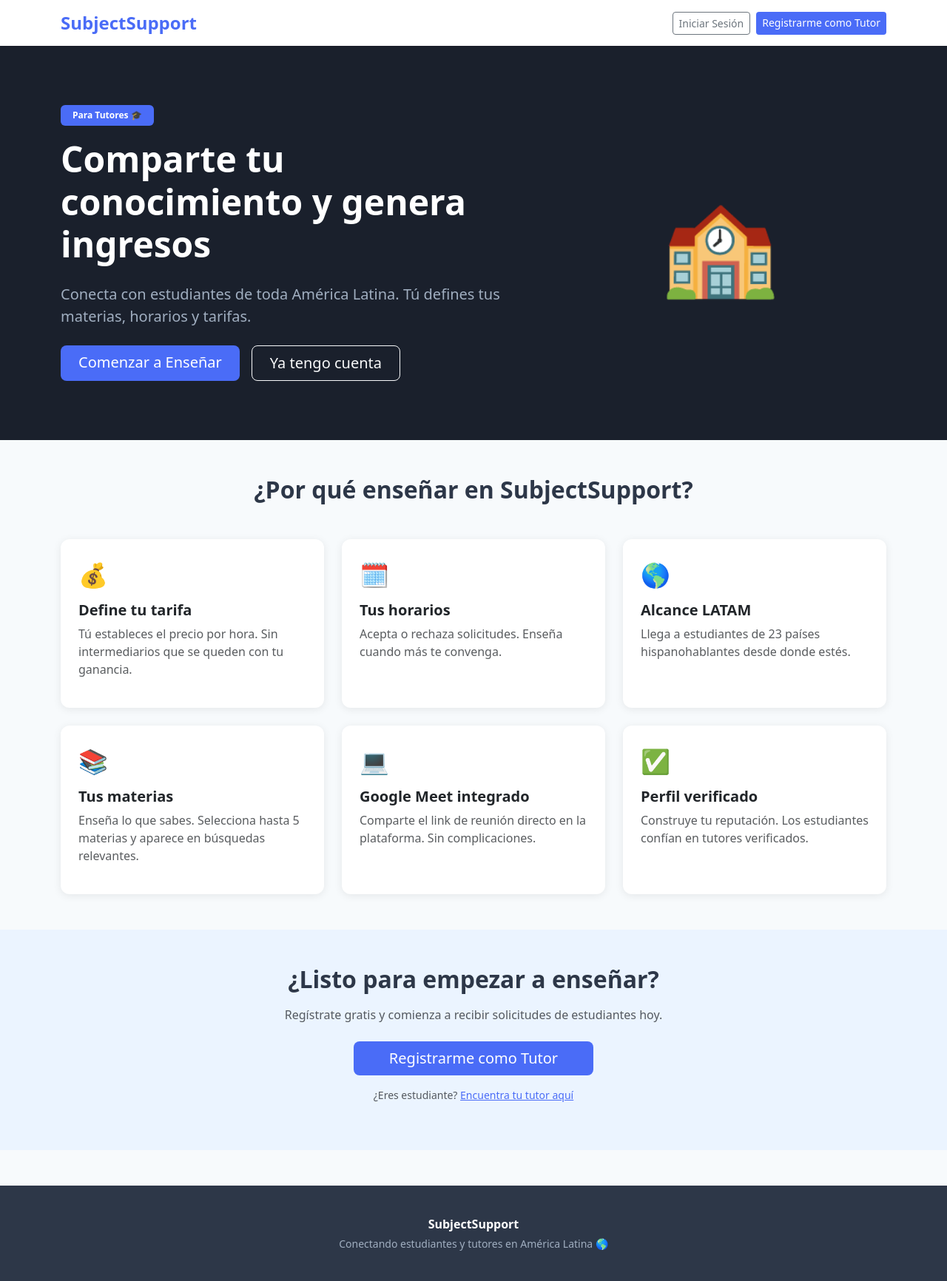
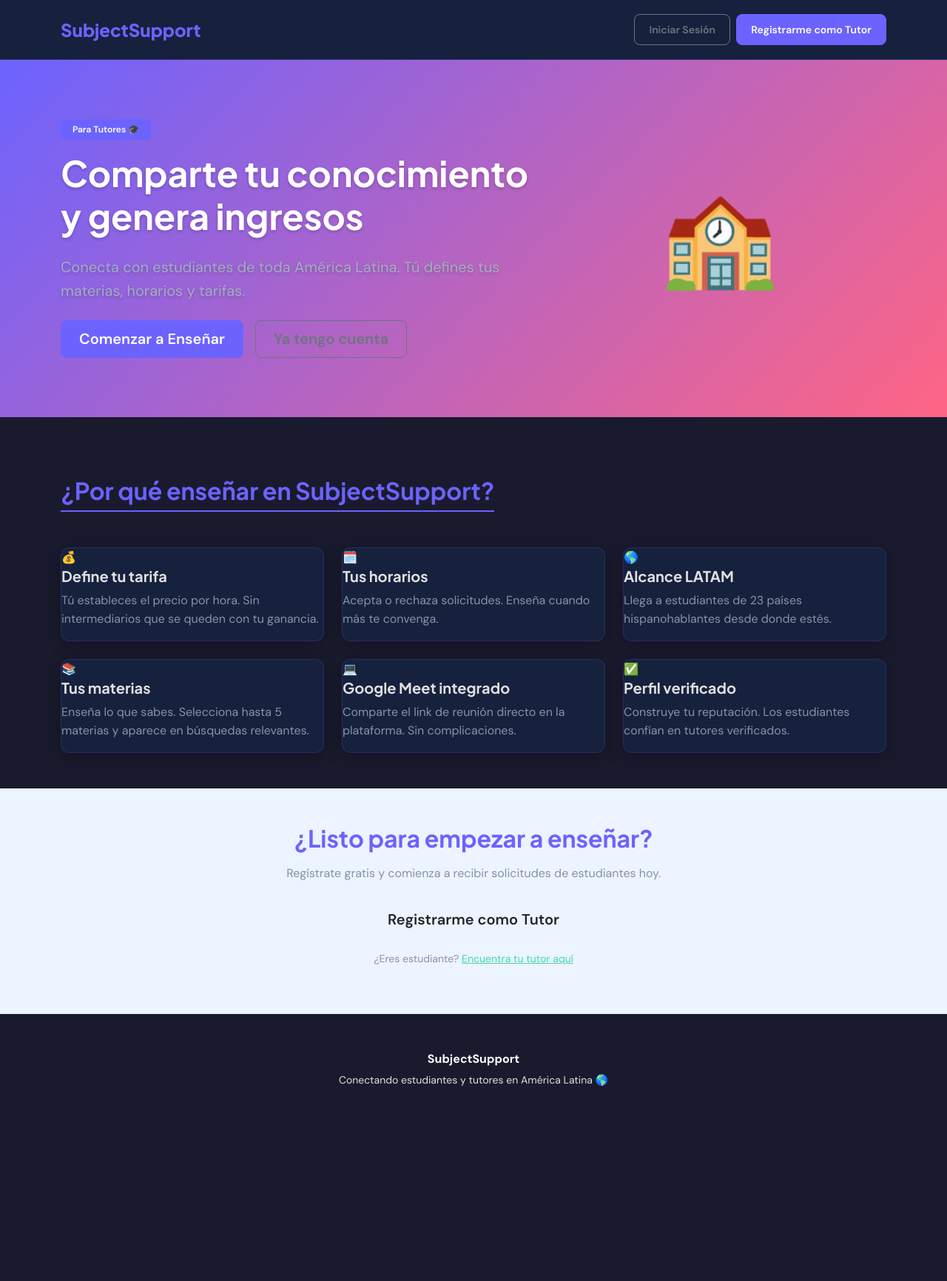
Before and after one commit to levi1519/subjectSupport, a Django app: page /tutores/ in a window 1280 px wide. Shown: the whole page at 74% size. After the commit the page ends 1469 px from the top, so only its background shows below. Run offline with Django 5.2, Linux system fonts and the light colour scheme; the visitor is signed in with stand-in values (Sample User, id 1); parts of the project's set-up code (start-up, migrations or seed data) failed here and were passed over.

Commit message:
style: EduLatam dark theme applied to MVP - Add edulatam.css with violet/coral/mint palette - Update base_public.html with Google Fonts + static CSS - Transform tutor/student landings to dark theme - Transform tutor/client dashboards to dark theme - Replace inline styles with CSS variables - Update all buttons to btn-primary (violet theme)

```diff
--- a/apps/academicTutoring/templates/landing/tutor_landing.html
+++ b/apps/academicTutoring/templates/landing/tutor_landing.html
@@ -4,21 +4,21 @@
 
 {% block nav_buttons %}
     <a href="{% url 'tutor_login' %}" class="btn btn-outline-secondary btn-sm">Iniciar Sesión</a>
-    <a href="{% url 'tutor_register' %}" class="btn btn-accent btn-sm">Registrarme como Tutor</a>
+    <a href="{% url 'tutor_register' %}" class="btn btn-primary btn-sm">Registrarme como Tutor</a>
 {% endblock %}
 
 {% block content %}
 <!-- HERO -->
-<section style="background: #1A202C; color: white; padding: 80px 0;">
+<section class="dashboard-header" style="padding: 80px 0;">
     <div class="container">
         <div class="row align-items-center">
             <div class="col-lg-7">
-                <span class="badge mb-3 px-3 py-2" style="background: #4A6CF7;">Para Tutores 🎓</span>
+                <span class="badge bg-primary mb-3 px-3 py-2">Para Tutores 🎓</span>
                 <h1 class="display-5 fw-bold mb-4">Comparte tu conocimiento y genera ingresos</h1>
                 <p class="lead mb-4" style="color: #A0AEC0;">Conecta con estudiantes de toda América Latina. Tú defines tus materias, horarios y tarifas.</p>
                 <div class="d-flex gap-3 flex-wrap">
-                    <a href="{% url 'tutor_register' %}" class="btn btn-accent btn-lg px-4">Comenzar a Enseñar</a>
-                    <a href="{% url 'tutor_login' %}" class="btn btn-outline-light btn-lg px-4">Ya tengo cuenta</a>
+                    <a href="{% url 'tutor_register' %}" class="btn btn-primary btn-lg px-4">Comenzar a Enseñar</a>
+                    <a href="{% url 'tutor_login' %}" class="btn btn-outline-secondary btn-lg px-4">Ya tengo cuenta</a>
                 </div>
             </div>
             <div class="col-lg-5 text-center mt-4 mt-lg-0">
@@ -31,45 +31,45 @@
 <!-- FEATURES -->
 <section class="py-5">
     <div class="container">
-        <h2 class="text-center fw-bold mb-5" style="color: var(--primary);">¿Por qué enseñar en SubjectSupport?</h2>
+        <h2 class="section-title text-center fw-bold mb-5">¿Por qué enseñar en SubjectSupport?</h2>
         <div class="row g-4">
             <div class="col-md-4">
-                <div class="feature-card bg-white">
+                <div class="card h-100">
                     <div class="feature-icon">💰</div>
                     <h5 class="fw-bold">Define tu tarifa</h5>
                     <p class="text-muted">Tú estableces el precio por hora. Sin intermediarios que se queden con tu ganancia.</p>
                 </div>
             </div>
             <div class="col-md-4">
-                <div class="feature-card bg-white">
+                <div class="card h-100">
                     <div class="feature-icon">🗓️</div>
                     <h5 class="fw-bold">Tus horarios</h5>
                     <p class="text-muted">Acepta o rechaza solicitudes. Enseña cuando más te convenga.</p>
                 </div>
             </div>
             <div class="col-md-4">
-                <div class="feature-card bg-white">
+                <div class="card h-100">
                     <div class="feature-icon">🌎</div>
                     <h5 class="fw-bold">Alcance LATAM</h5>
                     <p class="text-muted">Llega a estudiantes de 23 países hispanohablantes desde donde estés.</p>
                 </div>
             </div>
             <div class="col-md-4">
-                <div class="feature-card bg-white">
+                <div class="card h-100">
                     <div class="feature-icon">📚</div>
                     <h5 class="fw-bold">Tus materias</h5>
                     <p class="text-muted">Enseña lo que sabes. Selecciona hasta 5 materias y aparece en búsquedas relevantes.</p>
                 </div>
             </div>
             <div class="col-md-4">
-                <div class="feature-card bg-white">
+                <div class="card h-100">
                     <div class="feature-icon">💻</div>
                     <h5 class="fw-bold">Google Meet integrado</h5>
                     <p class="text-muted">Comparte el link de reunión directo en la plataforma. Sin complicaciones.</p>
                 </div>
             </div>
             <div class="col-md-4">
-                <div class="feature-card bg-white">
+                <div class="card h-100">
                     <div class="feature-icon">✅</div>
                     <h5 class="fw-bold">Perfil verificado</h5>
                     <p class="text-muted">Construye tu reputación. Los estudiantes confían en tutores verificados.</p>
--- /dev/null
+++ b/static/css/edulatam.css
@@ -0,0 +1,429 @@
+/* EduLatam Global Styles - Overrides Bootstrap 5 */
+/* Palette: Primary #6C63FF, Secondary #FF6584, Accent #43D9AD, Dark #1A1A2E, Surface #16213E */
+
+:root {
+  --primary: #6C63FF;
+  --secondary: #FF6584;
+  --accent: #43D9AD;
+  --dark: #1A1A2E;
+  --surface: #16213E;
+  --text: #E0E0E0;
+  --muted: #8892A4;
+  --success: #43D9AD;
+  --warning: #FFD166;
+  --danger: #FF6584;
+}
+
+/* Base */
+body {
+  background-color: var(--dark);
+  color: var(--text);
+  font-family: 'DM Sans', sans-serif;
+  line-height: 1.6;
+}
+
+/* Typography */
+h1, h2, h3, h4, h5, h6 {
+  color: var(--text);
+  font-family: 'Plus Jakarta Sans', sans-serif;
+  font-weight: 700;
+}
+
+.text-muted {
+  color: var(--muted) !important;
+}
+
+/* Navbar */
+.navbar {
+  background: var(--surface) !important;
+  border-bottom: 1px solid rgba(108, 99, 255, 0.3);
+  padding: 1rem 0;
+}
+
+.navbar-brand {
+  color: var(--primary) !important;
+  font-weight: 800;
+  font-size: 1.4rem;
+  font-family: 'Plus Jakarta Sans', sans-serif;
+}
+
+.nav-link {
+  color: var(--text) !important;
+  font-weight: 500;
+  transition: color 0.2s ease;
+}
+
+.nav-link:hover {
+  color: var(--primary) !important;
+}
+
+/* Cards */
+.card, .info-card {
+  background: var(--surface) !important;
+  border: 1px solid rgba(108, 99, 255, 0.2);
+  border-radius: 12px;
+  box-shadow: 0 4px 20px rgba(0, 0, 0, 0.3);
+}
+
+.card-header {
+  background: rgba(108, 99, 255, 0.1);
+  border-bottom: 1px solid rgba(108, 99, 255, 0.2);
+  color: var(--primary);
+  font-weight: 600;
+}
+
+/* Buttons */
+.btn {
+  border-radius: 8px;
+  font-weight: 600;
+  padding: 0.6rem 1.2rem;
+  transition: all 0.2s ease;
+}
+
+.btn-primary {
+  background: var(--primary);
+  border-color: var(--primary);
+  color: white;
+}
+
+.btn-primary:hover {
+  background: #5a52d5;
+  border-color: #5a52d5;
+  transform: translateY(-1px);
+  box-shadow: 0 4px 12px rgba(108, 99, 255, 0.4);
+}
+
+.btn-success {
+  background: var(--accent);
+  border-color: var(--accent);
+  color: #1A1A2E;
+}
+
+.btn-success:hover {
+  background: #3bc49a;
+  border-color: #3bc49a;
+  color: #1A1A2E;
+}
+
+.btn-danger, .btn-outline-danger {
+  border-color: var(--secondary);
+  color: var(--secondary);
+  background: transparent;
+}
+
+.btn-danger:hover, .btn-outline-danger:hover {
+  background: var(--secondary);
+  border-color: var(--secondary);
+  color: white;
+}
+
+.btn-secondary {
+  background: rgba(255, 255, 255, 0.1);
+  border-color: rgba(255, 255, 255, 0.2);
+  color: var(--text);
+}
+
+.btn-secondary:hover {
+  background: rgba(255, 255, 255, 0.2);
+  border-color: rgba(255, 255, 255, 0.3);
+  color: var(--text);
+}
+
+/* Badges */
+.badge {
+  font-size: 0.75rem;
+  font-weight: 600;
+  padding: 0.4em 0.8em;
+  border-radius: 6px;
+}
+
+.badge-confirmed, .badge.bg-success {
+  background: var(--accent) !important;
+  color: #1A1A2E !important;
+}
+
+.badge.bg-warning {
+  background: var(--warning) !important;
+  color: #1A1A2E !important;
+}
+
+.badge.bg-danger {
+  background: var(--secondary) !important;
+  color: white !important;
+}
+
+.badge.bg-primary {
+  background: var(--primary) !important;
+  color: white !important;
+}
+
+.badge.bg-secondary {
+  background: rgba(136, 146, 164, 0.3) !important;
+  color: var(--muted) !important;
+}
+
+/* Tables */
+.table {
+  color: var(--text);
+  border-color: rgba(255, 255, 255, 0.1);
+}
+
+.table-hover tbody tr:hover {
+  background: rgba(108, 99, 255, 0.1);
+  color: var(--text);
+}
+
+.table thead th {
+  color: var(--muted);
+  border-color: rgba(255, 255, 255, 0.1);
+  font-weight: 600;
+  text-transform: uppercase;
+  font-size: 0.8rem;
+  letter-spacing: 0.5px;
+}
+
+.table td {
+  border-color: rgba(255, 255, 255, 0.05);
+  vertical-align: middle;
+}
+
+/* Forms */
+.form-control, .form-select {
+  background: rgba(255, 255, 255, 0.05);
+  border: 1px solid rgba(108, 99, 255, 0.3);
+  color: var(--text);
+  border-radius: 8px;
+  padding: 0.75rem 1rem;
+}
+
+.form-control:focus, .form-select:focus {
+  background: rgba(255, 255, 255, 0.08);
+  border-color: var(--primary);
+  color: var(--text);
+  box-shadow: 0 0 0 3px rgba(108, 99, 255, 0.2);
+}
+
+.form-control::placeholder {
+  color: var(--muted);
+}
+
+.form-label {
+  color: var(--muted);
+  font-weight: 500;
+  font-size: 0.9rem;
+}
+
+.input-group-text {
+  background: rgba(255, 255, 255, 0.1);
+  border-color: rgba(108, 99, 255, 0.3);
+  color: var(--muted);
+}
+
+/* Avatars */
+.avatar-sm {
+  width: 36px;
+  height: 36px;
+  border-radius: 50%;
+  object-fit: cover;
+  border: 2px solid var(--primary);
+}
+
+.avatar-md {
+  width: 64px;
+  height: 64px;
+  border-radius: 50%;
+  object-fit: cover;
+  border: 3px solid var(--primary);
+}
+
+.avatar-lg {
+  width: 120px;
+  height: 120px;
+  border-radius: 50%;
+  object-fit: cover;
+  border: 4px solid var(--primary);
+  box-shadow: 0 4px 20px rgba(108, 99, 255, 0.3);
+}
+
+.avatar-placeholder {
+  width: 36px;
+  height: 36px;
+  border-radius: 50%;
+  background: var(--primary);
+  display: flex;
+  align-items: center;
+  justify-content: center;
+  color: white;
+  font-weight: 700;
+  font-size: 1rem;
+}
+
+.avatar-placeholder-lg {
+  width: 120px;
+  height: 120px;
+  font-size: 3rem;
+}
+
+/* Alerts */
+.alert {
+  border-radius: 8px;
+  border-width: 1px;
+}
+
+.alert-warning {
+  background: rgba(255, 209, 102, 0.15);
+  border-color: var(--warning);
+  color: var(--warning);
+}
+
+.alert-success {
+  background: rgba(67, 217, 173, 0.15);
+  border-color: var(--accent);
+  color: var(--accent);
+}
+
+.alert-danger {
+  background: rgba(255, 101, 132, 0.15);
+  border-color: var(--secondary);
+  color: var(--secondary);
+}
+
+.alert-info {
+  background: rgba(108, 99, 255, 0.15);
+  border-color: var(--primary);
+  color: var(--primary);
+}
+
+/* Background utilities */
+.bg-light {
+  background: var(--dark) !important;
+}
+
+.bg-white {
+  background: var(--surface) !important;
+}
+
+/* Dashboard Header */
+.dashboard-header {
+  background: linear-gradient(135deg, #6C63FF 0%, #FF6584 100%);
+  padding: 40px 0;
+  margin-bottom: 2rem;
+}
+
+.dashboard-header h1,
+.dashboard-header h2,
+.dashboard-header p {
+  color: white;
+  text-shadow: 0 2px 4px rgba(0, 0, 0, 0.2);
+}
+
+/* Section titles */
+.section-title {
+  color: var(--primary);
+  border-bottom: 2px solid var(--primary);
+  padding-bottom: 8px;
+  margin-bottom: 1.5rem;
+  display: inline-block;
+}
+
+/* List groups */
+.list-group-item {
+  background: var(--surface);
+  border-color: rgba(108, 99, 255, 0.2);
+  color: var(--text);
+}
+
+.list-group-item.active {
+  background: var(--primary);
+  border-color: var(--primary);
+}
+
+/* Dropdowns */
+.dropdown-menu {
+  background: var(--surface);
+  border: 1px solid rgba(108, 99, 255, 0.3);
+  box-shadow: 0 4px 20px rgba(0, 0, 0, 0.4);
+}
+
+.dropdown-item {
+  color: var(--text);
+}
+
+.dropdown-item:hover {
+  background: rgba(108, 99, 255, 0.2);
+  color: var(--text);
+}
+
+/* Modals */
+.modal-content {
+  background: var(--surface);
+  border: 1px solid rgba(108, 99, 255, 0.3);
+  color: var(--text);
+}
+
+.modal-header {
+  border-bottom-color: rgba(108, 99, 255, 0.2);
+}
+
+.modal-footer {
+  border-top-color: rgba(108, 99, 255, 0.2);
+}
+
+/* Utilities */
+.border-primary {
+  border-color: var(--primary) !important;
+}
+
+.text-primary {
+  color: var(--primary) !important;
+}
+
+.text-success {
+  color: var(--accent) !important;
+}
+
+.text-danger {
+  color: var(--secondary) !important;
+}
+
+/* Empty states */
+.empty-state {
+  text-align: center;
+  padding: 3rem 1rem;
+  color: var(--muted);
+}
+
+.empty-state i {
+  font-size: 3rem;
+  color: var(--primary);
+  margin-bottom: 1rem;
+  opacity: 0.5;
+}
+
+/* Animations */
+@keyframes fadeIn {
+  from { opacity: 0; transform: translateY(10px); }
+  to { opacity: 1; transform: translateY(0); }
+}
+
+.card {
+  animation: fadeIn 0.3s ease-out;
+}
+
+/* Responsive adjustments */
+@media (max-width: 768px) {
+  .dashboard-header {
+    padding: 20px 0;
+  }
+
+  .avatar-lg {
+    width: 80px;
+    height: 80px;
+  }
+
+  .avatar-placeholder-lg {
+    width: 80px;
+    height: 80px;
+    font-size: 2rem;
+  }
+}
--- a/subjectSupport/settings.py
+++ b/subjectSupport/settings.py
@@ -284,7 +284,7 @@ STATICFILES_STORAGE = 'whitenoise.storage.CompressedManifestStaticFilesStorage'
 
 # Additional static files directories (if needed)
 STATICFILES_DIRS = [
-    # BASE_DIR / 'static',  # Uncomment if you have a global static folder
+    BASE_DIR / 'static',  # Global static folder for EduLatam CSS
 ]
 
 # Default primary key field type
--- a/templates/base_public.html
+++ b/templates/base_public.html
@@ -1,28 +1,24 @@
+{% load static %}
 <!DOCTYPE html>
 <html lang="es">
 <head>
     <meta charset="UTF-8">
     <meta name="viewport" content="width=device-width, initial-scale=1.0">
     <title>{% block title %}SubjectSupport{% endblock %}</title>
+    <!-- Google Fonts -->
+    <link rel="preconnect" href="https://fonts.googleapis.com">
+    <link rel="preconnect" href="https://fonts.gstatic.com" crossorigin>
+    <link href="https://fonts.googleapis.com/css2?family=Plus+Jakarta+Sans:wght@600;700;800&family=DM+Sans:wght@400;500;600;700&display=swap" rel="stylesheet">
+    <!-- Bootstrap 5 -->
     <link href="https://cdn.jsdelivr.net/npm/bootstrap@5.3.0/dist/css/bootstrap.min.css" rel="stylesheet">
-    <style>
-        :root {
-            --primary: #2D3748;
-            --accent: #4A6CF7;
-            --light-bg: #F7FAFC;
-        }
-        .navbar-brand { font-weight: 700; color: var(--accent) !important; }
-        .btn-accent { background: var(--accent); color: white; border: none; }
-        .btn-accent:hover { background: #3451d1; color: white; }
-        .hero-section { background: var(--primary); color: white; padding: 80px 0; }
-        .feature-card { border: none; border-radius: 12px; box-shadow: 0 2px 12px rgba(0,0,0,0.08); padding: 24px; height: 100%; }
-        .feature-icon { font-size: 2rem; margin-bottom: 12px; }
-        footer { background: var(--primary); color: #A0AEC0; padding: 40px 0; }
-    </style>
+    <!-- EduLatam Theme -->
+    <link rel="stylesheet" href="{% static 'css/edulatam.css' %}">
+
+    <!-- EduLatam CSS loaded via static file above -->
     {% block extra_css %}{% endblock %}
 </head>
-<body style="background: var(--light-bg);">
-    <nav class="navbar navbar-expand-lg navbar-light bg-white shadow-sm">
+<body>
+    <nav class="navbar navbar-expand-lg">
         <div class="container">
             <a class="navbar-brand fs-4" href="/">SubjectSupport</a>
             <div class="ms-auto d-flex gap-2">
```
Also changed, not shown: apps/academicTutoring/templates/landing/student_landing.html (+11 -11 lines), apps/accounts/templates/accounts/client_dashboard.html (+28 -62 lines), apps/accounts/templates/accounts/tutor_dashboard.html (+28 -53 lines).
